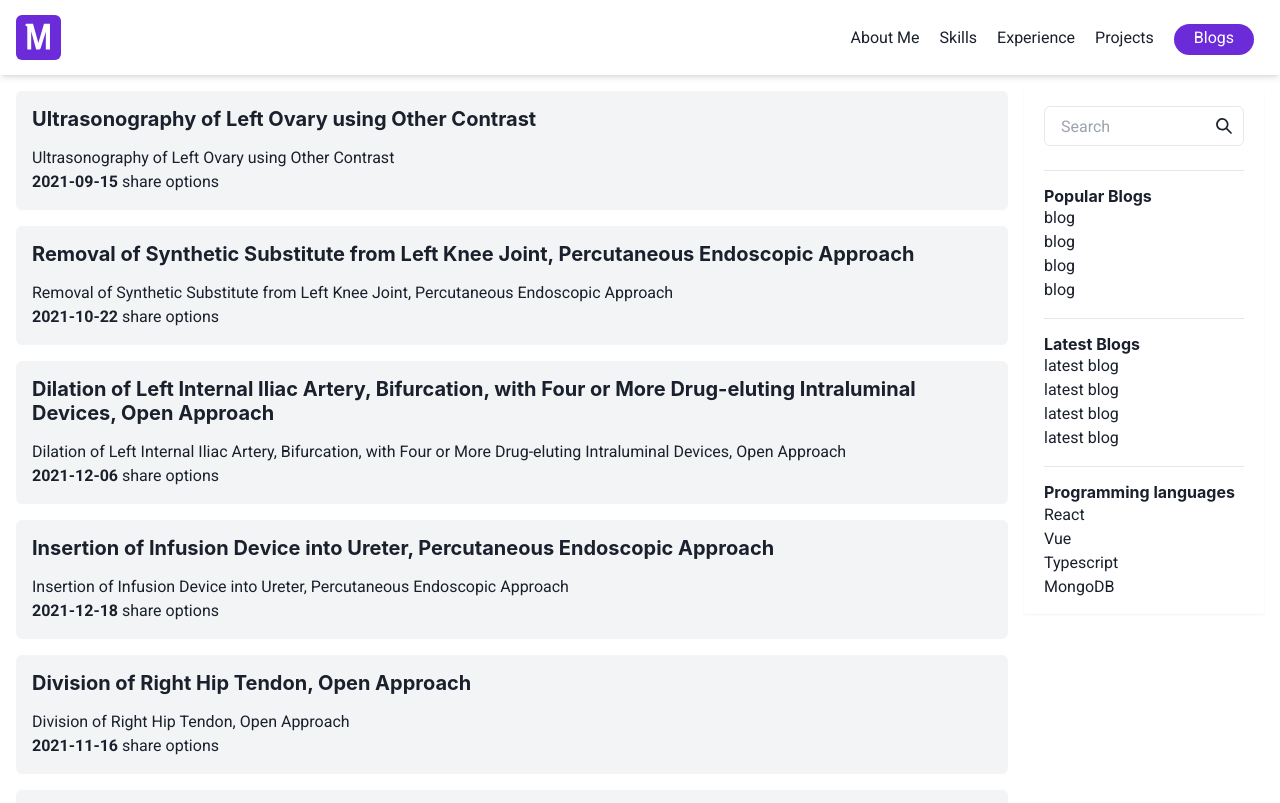
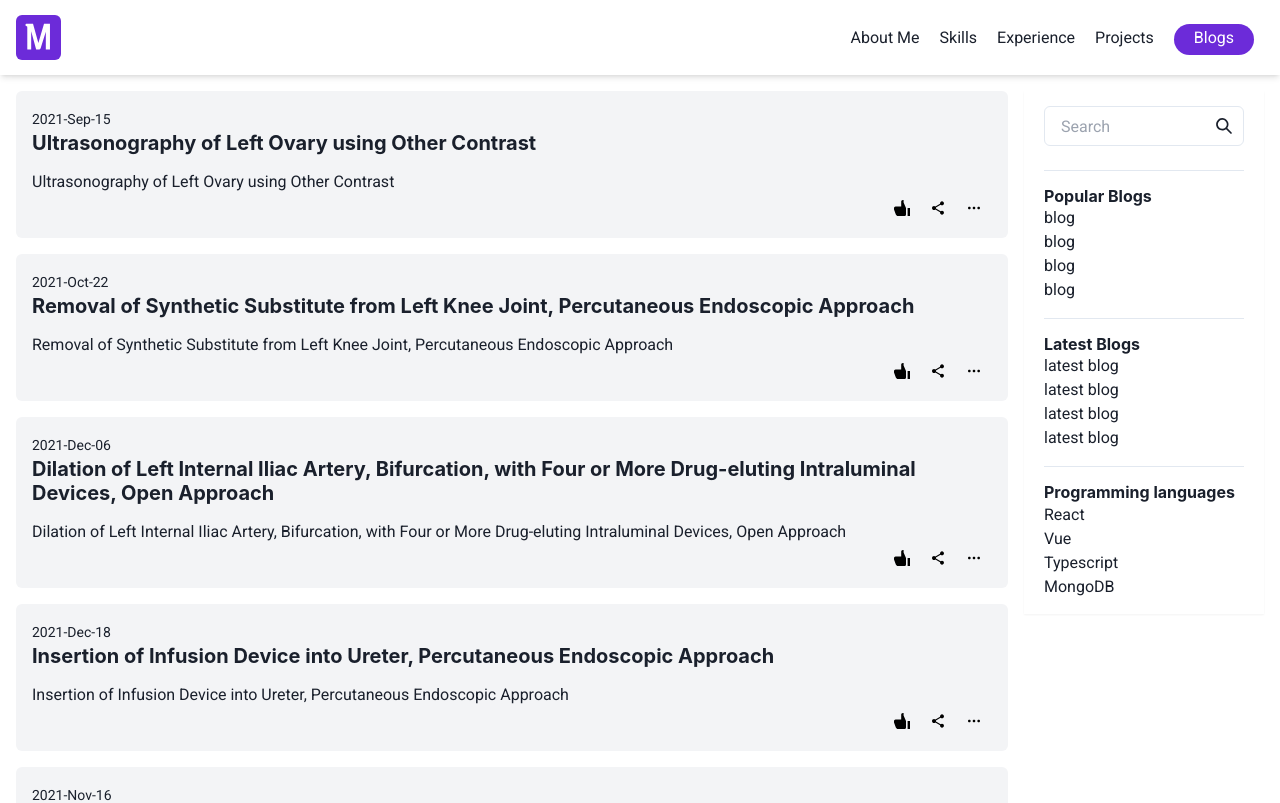
Before and after one commit to M-Blaze/Portfolio, a Next.js app: page /blogs/blogs in a window 1280 px wide. Shown: the top 803 px of the page. Built offline with nearby package versions, Linux system fonts and the light colour scheme.

Commit message:
feat: add sharelink feature

```diff
--- /dev/null
+++ b/src/pages/api/static_data.js
@@ -0,0 +1,53 @@
+export const blogData = [
+  {
+    id: 1,
+    title: 'Ultrasonography of Left Ovary using Other Contrast',
+    createdAt: '2021-09-15'
+  },
+  {
+    id: 2,
+    title: 'Removal of Synthetic Substitute from Left Knee Joint, Percutaneous Endoscopic Approach',
+    createdAt: '2021-10-22'
+  },
+  {
+    id: 3,
+    title:
+      'Dilation of Left Internal Iliac Artery, Bifurcation, with Four or More Drug-eluting Intraluminal Devices, Open Approach',
+    createdAt: '2021-12-06'
+  },
+  {
+    id: 4,
+    title: 'Insertion of Infusion Device into Ureter, Percutaneous Endoscopic Approach',
+    createdAt: '2021-12-18'
+  },
+  {
+    id: 5,
+    title: 'Division of Right Hip Tendon, Open Approach',
+    createdAt: '2021-11-16'
+  },
+  {
+    id: 6,
+    title: 'Insertion of Infusion Device into Right Shoulder Joint, Open Approach',
+    createdAt: '2021-12-16'
+  },
+  {
+    id: 7,
+    title: 'Removal of Drainage Device from Right Eye, Open Approach',
+    createdAt: '2021-09-28'
+  },
+  {
+    id: 8,
+    title: 'Replacement of Right Femoral Shaft with Nonautologous Tissue Substitute, Open Approach',
+    createdAt: '2021-09-02'
+  },
+  {
+    id: 9,
+    title: 'Drainage of Right Lower Leg Subcutaneous Tissue and Fascia, Percutaneous Approach',
+    createdAt: '2022-03-21'
+  },
+  {
+    id: 10,
+    title: 'Drainage of Left Foot, Percutaneous Approach, Diagnostic',
+    createdAt: '2021-07-29'
+  }
+]
--- a/src/pages/blogs/[blogId].tsx
+++ b/src/pages/blogs/[blogId].tsx
@@ -1,7 +1,28 @@
 import React from 'react'
+import { Box, Heading, Container } from '@chakra-ui/react'
+import { useRouter } from 'next/router'
+
+import { blogData } from '../api/static_data'
+import MainLayout from 'src/layouts/MainLayout'
 
 const Blog = () => {
-  return <div>Blogsss</div>
+  const router = useRouter()
+  const { blogId } = router.query
+  const blog = blogData.find((item) => `${item.id}` === blogId)
+
+  return (
+    <MainLayout title={`${blog?.title}`}>
+      <Container maxW="container.xl" className="blogs-content">
+        <Box className="bg-gray-100 p-4 mb-4 rounded-md">
+          <Heading as="h3" size="md" marginBottom="15px">
+            {blog?.title}
+          </Heading>
+          <p>{blog?.title}</p>
+          <strong>{blog?.createdAt}</strong> share options
+        </Box>
+      </Container>
+    </MainLayout>
+  )
 }
 
 export default Blog
--- a/src/pages/blogs/blogs.tsx
+++ b/src/pages/blogs/blogs.tsx
@@ -5,59 +5,7 @@ import MainLayout from '../../layouts/MainLayout'
 import BlogSidebar from './components/BlogSidebar'
 import BlogCard from './components/Blog__Card'
 
-const data = [
-  {
-    id: 1,
-    title: 'Ultrasonography of Left Ovary using Other Contrast',
-    createdAt: '2021-09-15'
-  },
-  {
-    id: 2,
-    title: 'Removal of Synthetic Substitute from Left Knee Joint, Percutaneous Endoscopic Approach',
-    createdAt: '2021-10-22'
-  },
-  {
-    id: 3,
-    title:
-      'Dilation of Left Internal Iliac Artery, Bifurcation, with Four or More Drug-eluting Intraluminal Devices, Open Approach',
-    createdAt: '2021-12-06'
-  },
-  {
-    id: 4,
-    title: 'Insertion of Infusion Device into Ureter, Percutaneous Endoscopic Approach',
-    createdAt: '2021-12-18'
-  },
-  {
-    id: 5,
-    title: 'Division of Right Hip Tendon, Open Approach',
-    createdAt: '2021-11-16'
-  },
-  {
-    id: 6,
-    title: 'Insertion of Infusion Device into Right Shoulder Joint, Open Approach',
-    createdAt: '2021-12-16'
-  },
-  {
-    id: 7,
-    title: 'Removal of Drainage Device from Right Eye, Open Approach',
-    createdAt: '2021-09-28'
-  },
-  {
-    id: 8,
-    title: 'Replacement of Right Femoral Shaft with Nonautologous Tissue Substitute, Open Approach',
-    createdAt: '2021-09-02'
-  },
-  {
-    id: 9,
-    title: 'Drainage of Right Lower Leg Subcutaneous Tissue and Fascia, Percutaneous Approach',
-    createdAt: '2022-03-21'
-  },
-  {
-    id: 10,
-    title: 'Drainage of Left Foot, Percutaneous Approach, Diagnostic',
-    createdAt: '2021-07-29'
-  }
-]
+import { blogData } from '../api/static_data'
 
 const Blogs = () => {
   return (
@@ -66,7 +14,7 @@ const Blogs = () => {
         <Container maxW="container.xl" className="blogs-content">
           <Flex>
             <div className="blogs flex-1 mr-4">
-              {data.map((item) => (
+              {blogData.map((item) => (
                 <BlogCard data={item} key={item.id} />
               ))}
             </div>
--- a/src/pages/blogs/components/Blog__Card.tsx
+++ b/src/pages/blogs/components/Blog__Card.tsx
@@ -1,10 +1,12 @@
 import React from 'react'
-import { Box, Heading } from '@chakra-ui/react'
 import Link from 'next/link'
+import { Box, Flex, Heading } from '@chakra-ui/react'
+import BlogOptions from './Blog__Options'
+import { formatBlogDate } from 'helpers/date.helpers'
 
 interface BlogCardProps {
   data: {
-    id: number
+    id: number | string
     title: string
     createdAt: string
   }
@@ -12,15 +14,18 @@ interface BlogCardProps {
 
 const BlogCard: React.FC<BlogCardProps> = ({ data: { id, title, createdAt } }) => {
   return (
+    <Box className="bg-gray-100 p-4 mb-4 rounded-md">
+      <span className="text-sm">{formatBlogDate(createdAt)}</span>
       <Link href={`/blogs/${id}`} passHref>
-      <Box className="cursor-pointer bg-gray-100 p-4 mb-4 rounded-md">
+        <div className="link-block cursor-pointer">
           <Heading as="h3" size="md" marginBottom="15px">
             {title}
           </Heading>
           <p>{title}</p>
-        <strong>{createdAt}</strong> share options
+        </div>
+      </Link>
+      <BlogOptions blogId={id} />
     </Box>
-    </Link>
   )
 }
 
--- /dev/null
+++ b/src/pages/blogs/components/Blog__Options.module.scss
@@ -0,0 +1,7 @@
+.blogListItem {
+  &:hover {
+    svg {
+      fill: #fff;
+    }
+  }
+}
--- /dev/null
+++ b/src/pages/blogs/components/Blog__Options.tsx
@@ -0,0 +1,85 @@
+import React, { useState } from 'react'
+import {
+  Flex,
+  Menu,
+  MenuButton,
+  MenuList,
+  MenuItem,
+  Modal,
+  ModalOverlay,
+  ModalContent,
+  ModalBody,
+  ModalFooter,
+  Button,
+  useToast
+} from '@chakra-ui/react'
+import classNames from 'classnames'
+
+import { ThumbsUp, MoreHorizontal, Share } from 'src/shared/icons'
+import style from './Blog__Options.module.scss'
+
+interface BlogProps {
+  blogId: string | number
+}
+
+const BlogOptions: React.FC<BlogProps> = ({ blogId }) => {
+  const link = `https://localhost:8080/blogs/${blogId}`
+  const listClasses = classNames(
+    style.blogListItem,
+    'mx-1 cursor-pointer aspect-square hover:bg-primary hover:text-white w-7 h-7 rounded-full flex items-center justify-center'
+  )
+  const toast = useToast()
+  const [isShareModalOpen, setIsShareModalOpen] = useState(false)
+
+  const toggleShareModal = () => {
+    setIsShareModalOpen((prev) => !prev)
+  }
+
+  const copyLink = () => {
+    navigator.clipboard.writeText(link)
+    toast({
+      title: 'Link Copied.',
+      status: 'info',
+      duration: 1000
+    })
+    toggleShareModal()
+  }
+
+  return (
+    <Flex justifyContent="end">
+      <ul className="options-list flex items-center">
+        <li className={listClasses}>
+          <ThumbsUp />
+        </li>
+        <li className={listClasses}>
+          <Share onClick={toggleShareModal} />
+          <Modal isOpen={isShareModalOpen} onClose={toggleShareModal} isCentered>
+            <ModalOverlay />
+            <ModalContent padding={'20px'}>
+              <ModalBody textAlign={'center'}>{link}</ModalBody>
+              <ModalFooter justifyContent={'center'}>
+                <Button colorScheme="blue" mr={3} onClick={copyLink}>
+                  Copy link
+                </Button>
+                <Button onClick={toggleShareModal}>Cancel</Button>
+              </ModalFooter>
+            </ModalContent>
+          </Modal>
+        </li>
+        <li className={listClasses}>
+          <Menu>
+            <MenuButton as={'button'}>
+              <MoreHorizontal />
+            </MenuButton>
+            <MenuList color={'black'}>
+              <MenuItem>Edit</MenuItem>
+              <MenuItem>Delete</MenuItem>
+            </MenuList>
+          </Menu>
+        </li>
+      </ul>
+    </Flex>
+  )
+}
+
+export default BlogOptions
```
Lines whose indentation alone changed are shown as unchanged.
